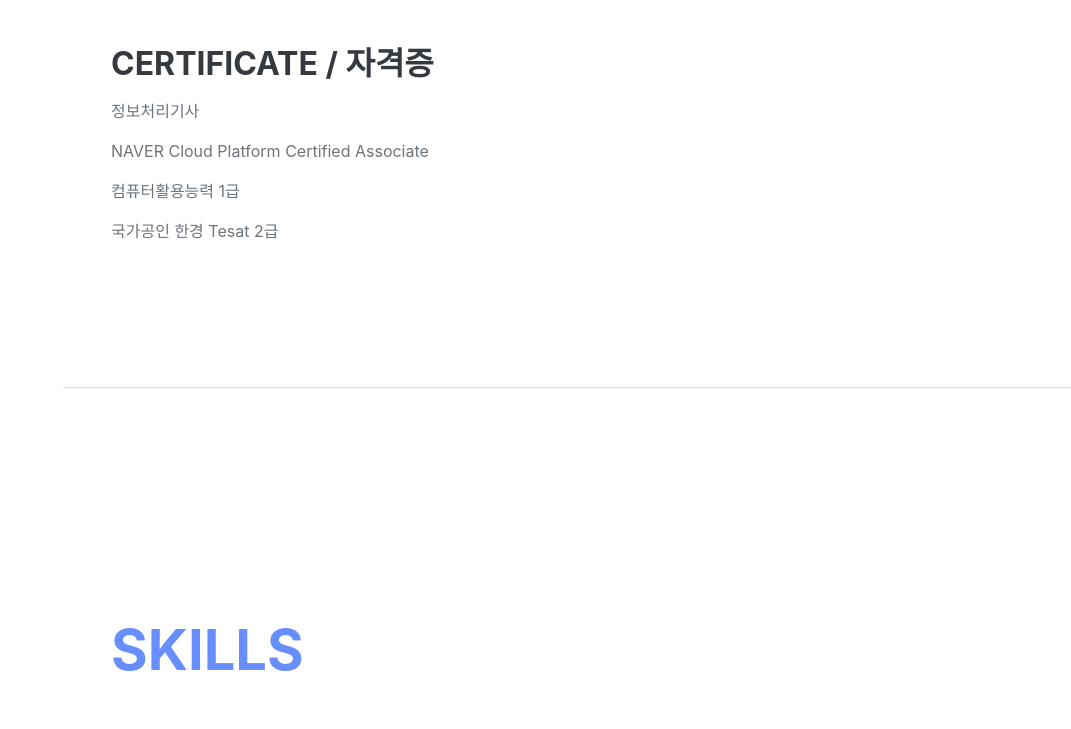
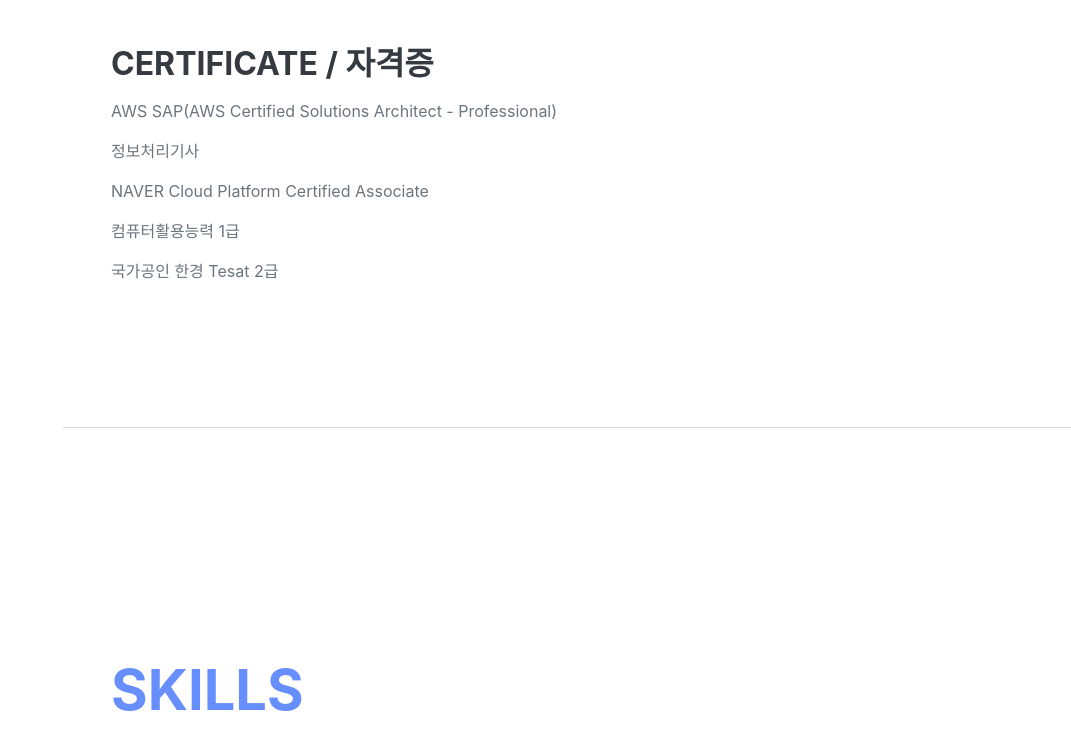
Before and after one commit to wonhoc/portfolio_new, a plain HTML site: page index.html in a window 1280 px wide. Shown: the part 1428-2157 px from the top of the page, without its empty margins (209-1280 px from the left). Drawn offline with nearby package versions, Linux system fonts and the light colour scheme; a web font is replaced by a local one.

Commit message:
자격증 추가

```diff
--- a/index.html
+++ b/index.html
@@ -94,6 +94,7 @@
                     <div class="d-flex flex-column flex-md-row justify-content-between mb-5">
                         <div class="flex-grow-1">
                             <h3 class="mb-3">CERTIFICATE / 자격증</h3>
+                            <p>AWS SAP(AWS Certified Solutions Architect - Professional)</p>
                             <p>정보처리기사</p>
                             <p>NAVER Cloud Platform Certified Associate</p>
                             <p>컴퓨터활용능력 1급</p>
```
